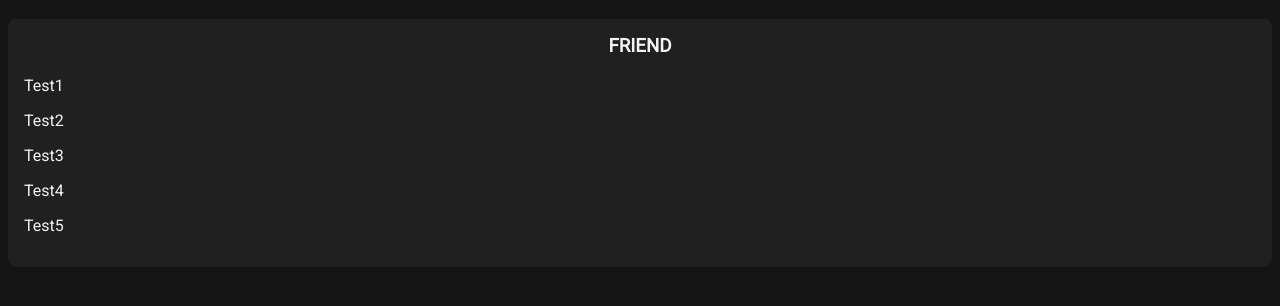
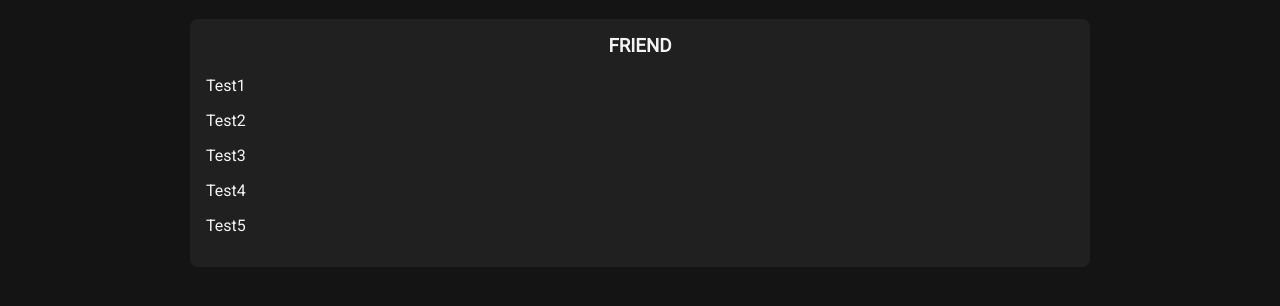
Before and after one commit to a-pyro/covalence-99-lines-of-code-p1, a plain HTML site: page index.html in a window 1280 px wide. Shown: the part 62-368 px from the top of the page. Drawn offline with Linux system fonts and the light colour scheme.

Commit message:
minor style fix

```diff
--- a/index.html
+++ b/index.html
@@ -12,6 +12,7 @@
     <link rel="stylesheet" href="style.css" />
   </head>
   <body>
+    <div class="container">
       <h1>My Singing Friends</h1>
       <div class="friend">
         <h3>Friend</h3>
@@ -21,6 +22,7 @@
         <p>Test4</p>
         <p>Test5</p>
       </div>
+    </div>
     <script src="/app.js"></script>
   </body>
 </html>
--- a/style.css
+++ b/style.css
@@ -6,6 +6,11 @@ body {
 
 * {
   box-sizing: border-box;
+}
+
+.container {
+  max-width: 900px;
+  margin: 0 auto;
 }
 
 .friend {
```
Lines whose indentation alone changed are shown as unchanged.
